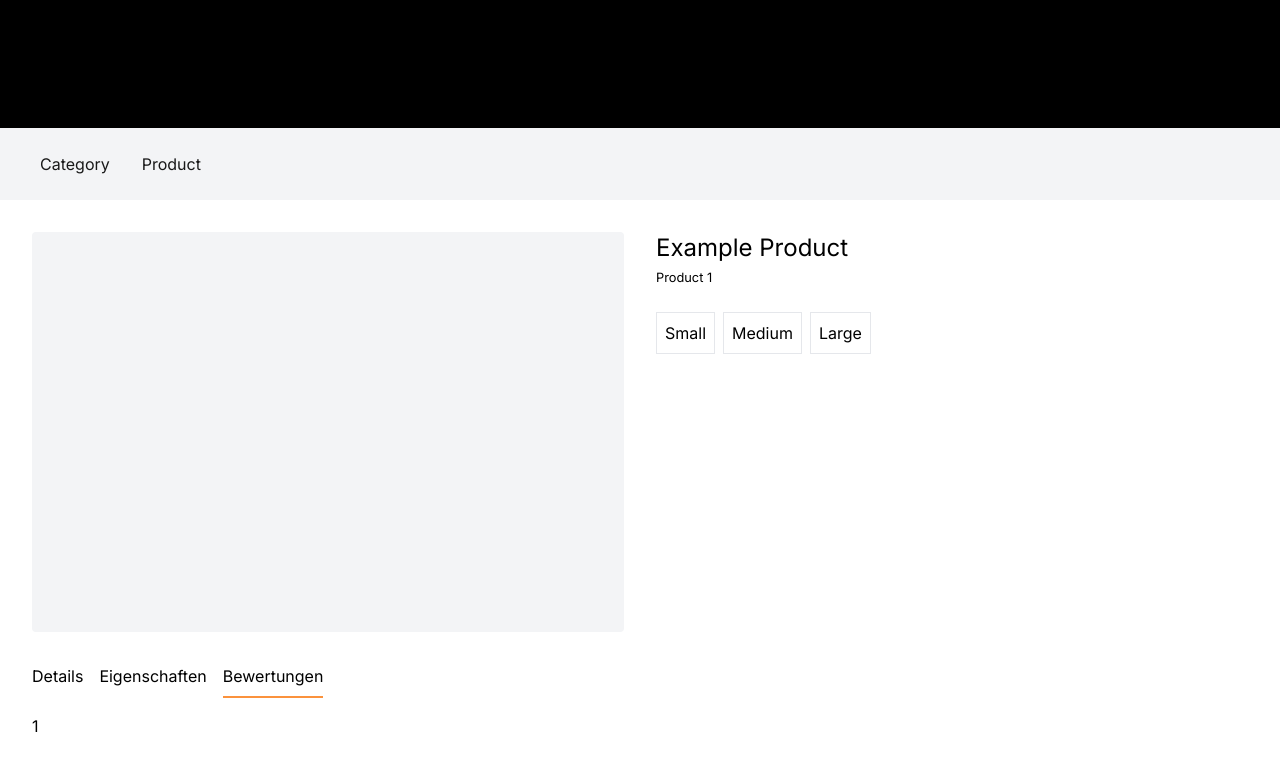
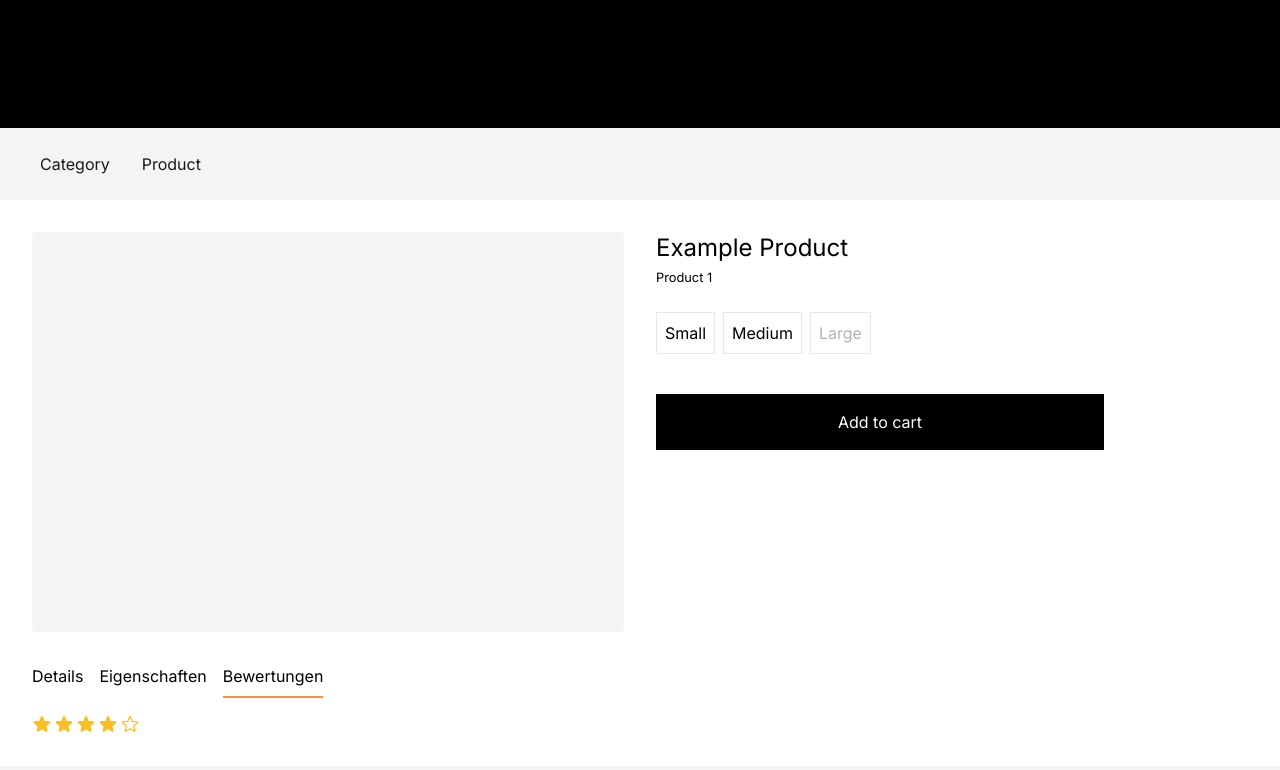
Before and after one commit to drubr/uvex-next, a Next.js app: page /product/1 in a window 1280 px wide. Both pictures are taken after a click on the button "Bewertungen". Shown: the top 770 px of the page. Built offline with nearby package versions, Linux system fonts and the light colour scheme.

Commit message:
Visualize Product Availability and Ratings in the UI

```diff
--- a/src/app/product/[id]/page.tsx
+++ b/src/app/product/[id]/page.tsx
@@ -4,6 +4,7 @@ import { products } from "@/data";
 import Link from "next/link";
 import { useRouter, useSearchParams } from "next/navigation";
 import { useState } from "react";
+import { StarIcon } from "@heroicons/react/24/outline";
 
 const tabs = [
   {
@@ -30,9 +31,6 @@ export default function ProductDetailPage({
   const variant = product.variants.find(
     (variant) => variant.option === selectedVariant,
   );
-  const variantPrice = product.variants.find(
-    (variant) => variant.option === selectedVariant,
-  )?.price;
 
   if (!product.isAvailable) router.replace("/category");
 
@@ -73,7 +71,20 @@ export default function ProductDetailPage({
                 </li>
               ))}
 
-            {productDetailTab === 2 && <div>{product.rating}</div>}
+            {productDetailTab === 2 && (
+              <div className="flex gap-0.5">
+                {[...Array(5).keys()].map((rating, index) => (
+                  <StarIcon
+                    key={index}
+                    className={`h-5 w-5 text-amber-400 ${
+                      index + 1 <= product.rating
+                        ? "fill-amber-400"
+                        : "fill-none"
+                    }`}
+                  />
+                ))}
+              </div>
+            )}
           </div>
         </div>
 
@@ -81,13 +92,14 @@ export default function ProductDetailPage({
           <header>
             <h1 className="text-2xl">{product.title}</h1>
             <small>Product {product.id}</small>
-            <div className="mt-4">{variantPrice}</div>
+            <div className="mt-4">{variant?.price}</div>
           </header>
 
           {product.variants.length > 0 && (
             <ul className="flex gap-2">
               {product.variants.map((variant, index) => (
                 <li key={product.id + index}>
+                  {variant.stock > 0 ? (
                     <Link
                       href={`/product/${product.id}?variant=${variant.option}`}
                       className={`flex items-center justify-center border p-2 ${
@@ -98,10 +110,25 @@ export default function ProductDetailPage({
                     >
                       {variant.option}
                     </Link>
+                  ) : (
+                    <button
+                      className="flex items-center justify-center border p-2"
+                      disabled
+                    >
+                      <div className="opacity-30">{variant.option}</div>
+                    </button>
+                  )}
                 </li>
               ))}
             </ul>
           )}
+
+          <button
+            className="mt-8 max-w-md bg-black p-4 text-white"
+            disabled={variant?.stock === 0}
+          >
+            Add to cart
+          </button>
         </div>
       </section>
     </div>
--- a/src/data.ts
+++ b/src/data.ts
@@ -13,7 +13,7 @@ export const products: IProduct[] = [
         stock: 10,
       },
       { id: 2, option: "Medium", price: 24.99, stock: 15 },
-      { id: 3, option: "Large", price: 29.99, stock: 8 },
+      { id: 3, option: "Large", price: 29.99, stock: 0 },
     ],
     images: [
       "https://example.com/image1.jpg",
@@ -31,7 +31,7 @@ export const products: IProduct[] = [
       { key: "Category", value: "Racing sport" },
       { key: "Weight", value: "550g" },
     ],
-    rating: 1,
+    rating: 4,
   },
   {
     id: 2,
@@ -83,7 +83,7 @@ export const products: IProduct[] = [
       { key: "Category", value: "Racing sport" },
       { key: "Weight", value: "550g" },
     ],
-    rating: 1,
+    rating: 5,
   },
   {
     id: 4,
@@ -109,7 +109,7 @@ export const products: IProduct[] = [
       { key: "Category", value: "Racing sport" },
       { key: "Weight", value: "550g" },
     ],
-    rating: 1,
+    rating: 2,
   },
   {
     id: 5,
@@ -135,6 +135,6 @@ export const products: IProduct[] = [
       { key: "Category", value: "Racing sport" },
       { key: "Weight", value: "550g" },
     ],
-    rating: 1,
+    rating: 3,
   },
 ];
```
Also changed, not shown: src/interfaces.ts (+4 -4 lines). Lines whose indentation alone changed are shown as unchanged.
